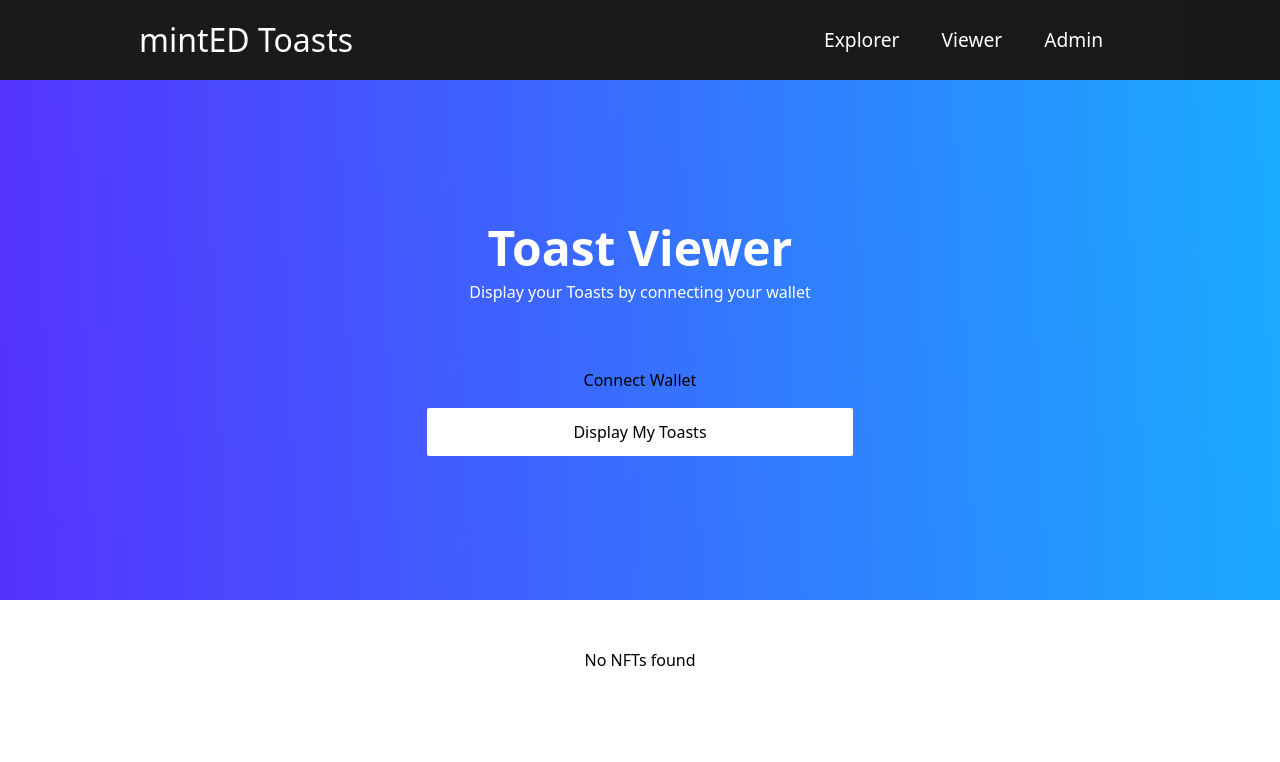
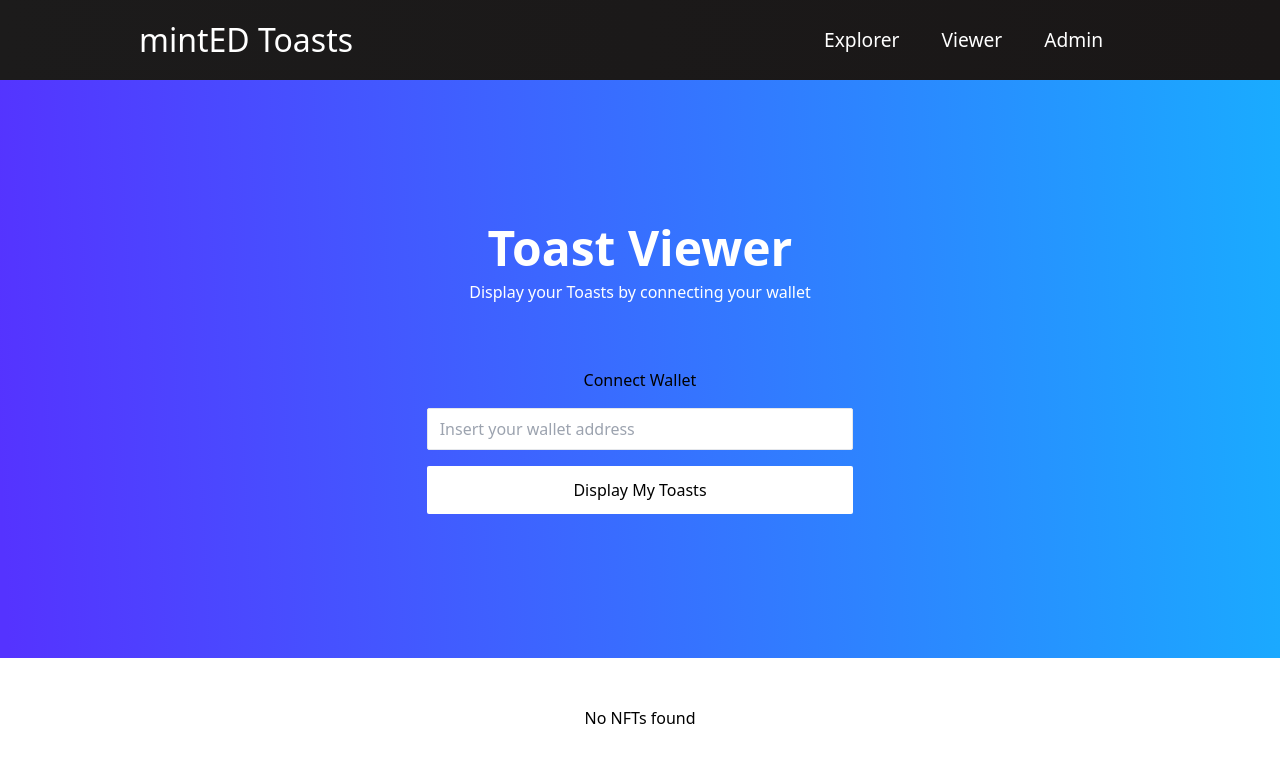
Before and after one commit to mint-ED/toasts, a React (Create React App) app: page /viewer in a window 1280 px wide. Shown: the top 762 px of the page. Built offline with nearby package versions, Linux system fonts and the light colour scheme.

Commit message:
reverted viewer

```diff
--- a/src/pages/viewer.jsx
+++ b/src/pages/viewer.jsx
@@ -3,16 +3,12 @@ import NftCard from '../components/nftcard';
 import Wallet from '../components/wallet';
 import {fetchNFTs} from '../utils/fetchNFTs';
 
+
 const Viewer = () => {
 
-    const walletAddress = "0x534D4e82EA7eCA7F62c3fdf6D39A541be95Bf951";
-    //const [walletAddress, setOwner] = useState("")
-
-    const contractAddress = "0xa4A04947869D8201da08e5d9abfF0c5bA78689C5"; //process.env.REACT_APP_CONTRACT_ADDRESS;
-    //const contractAddress = configData.CONTRACT_ADDRESSES.TOAST_POLYGON_MAINNET;  //toasts polygon address
+    const [walletAddress, setOwner] = useState("")
+    const contractAddress = "0xa4A04947869D8201da08e5d9abfF0c5bA78689C5";  //toasts polygon address
     const [NFTs, setNFTs] = useState("")
-
-    console.log("Contract Address: ", contractAddress);
 
     return (
         <div>
@@ -31,6 +27,10 @@ const Viewer = () => {
                         {
                             <Wallet></Wallet>
                         }
+                    </div>
+
+                    <div className='flex flex-col items-center justify-center mb-4 w-2/6 gap-y-2 '>
+                        <input className="border rounded-sm focus:outline-none py-2 px-3 w-full" value={walletAddress} onChange={(e) => setOwner(e.target.value)} placeholder='Insert your wallet address'></input>
                     </div>
                     <div className='w-2/6 flex justify-center'>
                     <button className='py-3 bg-white rounded-sm w-full hover:bg-slate-100' onClick={() => {fetchNFTs(walletAddress, contractAddress, setNFTs)}}>Display My Toasts</button>
```
